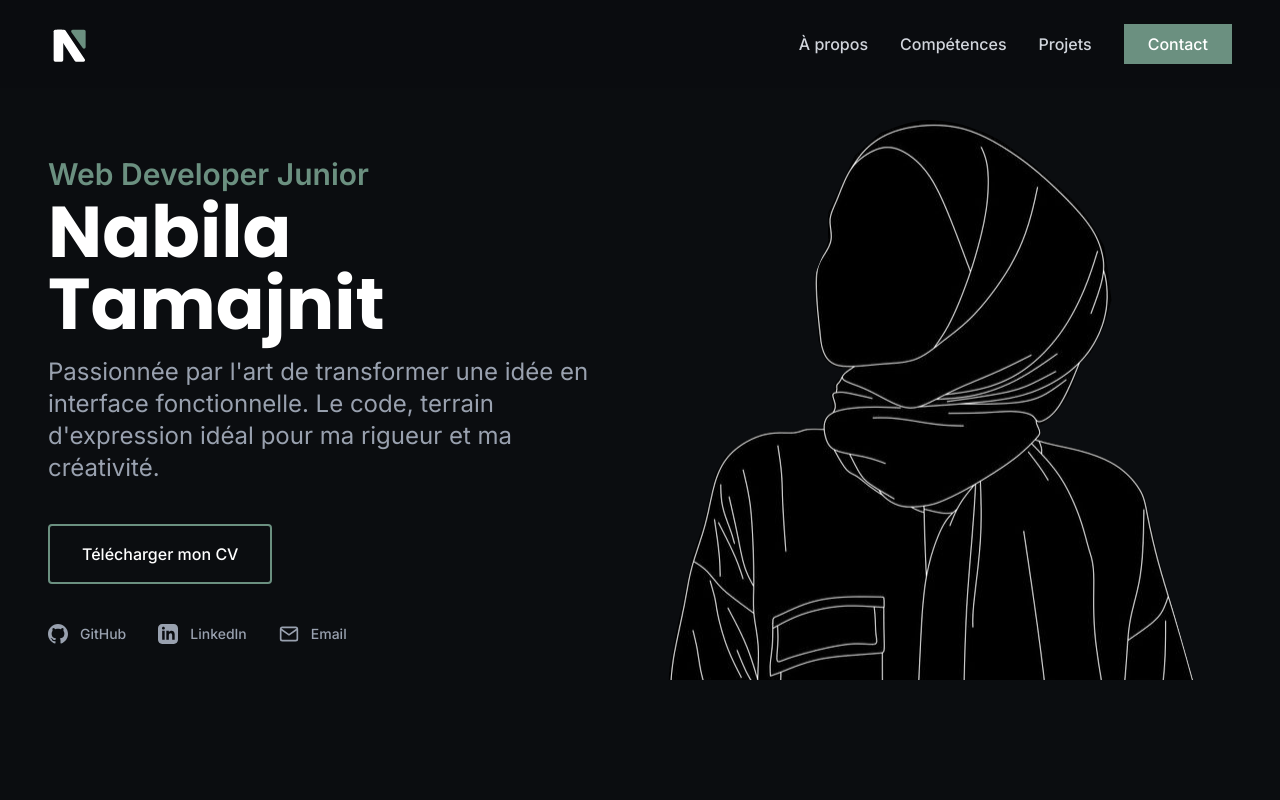
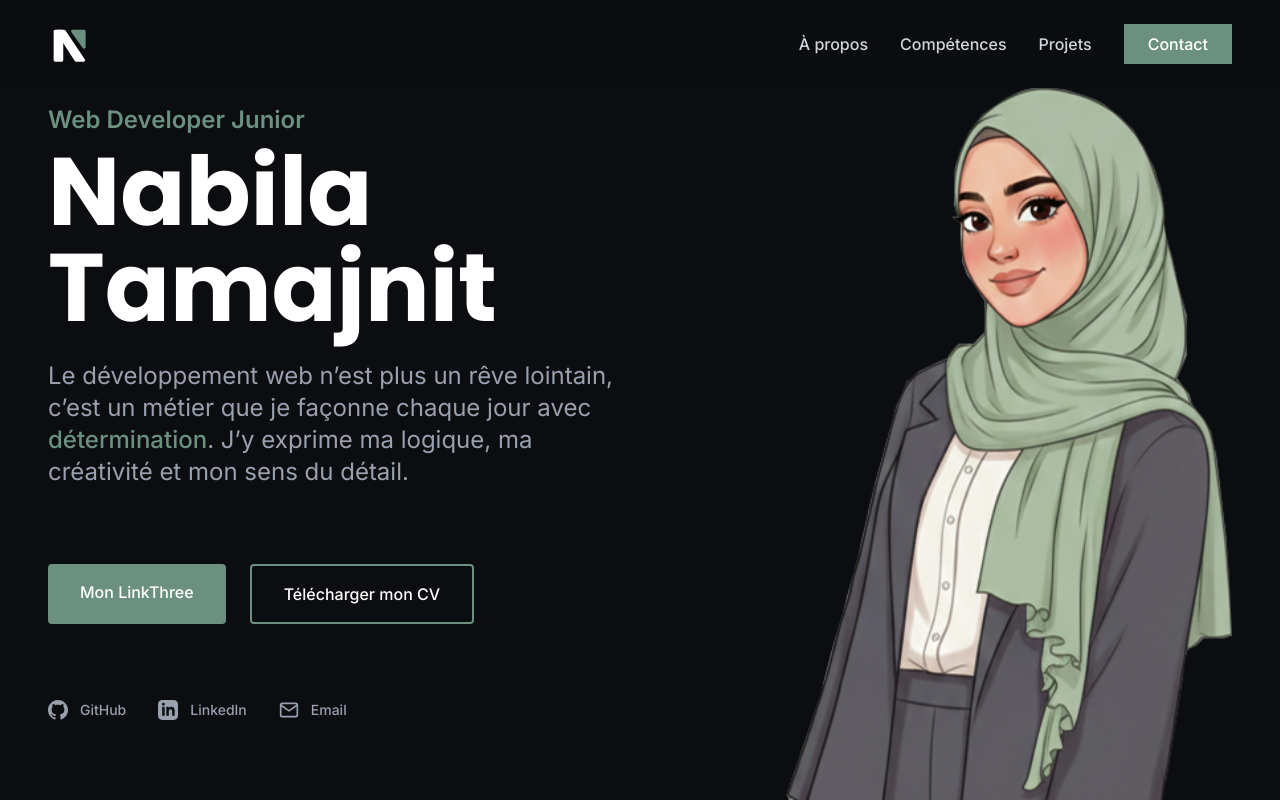
Before and after one commit to nabila-tamajnit/Portfolio, a React (Vite) app: page / in a window 1280 px wide. Built offline with nearby package versions, Linux system fonts and the light colour scheme.

Commit message:
Add and change elements

```diff
--- a/src/components/sections/Hero.jsx
+++ b/src/components/sections/Hero.jsx
@@ -3,43 +3,52 @@ import { SocialLinks } from "../common/SocialLinks";
 export const Hero = () => {
 
     return (
-        <section className="min-h-screen bg-dark-bg flex items-center px-6 lg:px-12" >
+        <section className="min-h-screen bg-dark-bg flex pt-22 px-6 lg:px-12 item" >
 
-            <div className="max-w-7xl mx-auto grid lg:grid-cols-2 gap-12 items-center w-full">
+            <div className="max-w-7xl mx-auto grid lg:grid-cols-2 gap-12 w-full">
 
-                <div className="flex flex-col gap-10">
+                <div className="flex flex-col justify-between gap-10 pt-4 pb-20">
 
                     {/* Titre */}
                     <div className="">
-
-                        <p className="text-3xl text-sage-green font-bold mb-1">
+                        <p className="text-2xl text-sage-green font-bold mb-2">
                             Web Developer Junior
                         </p>
 
-                        <h1 className="text-7xl font-poppins font-bold text-white mb-4">
+                        <h1 className="text-7xl lg:text-8xl font-poppins font-bold text-white mb-6">
                             Nabila Tamajnit
                         </h1>
 
                         <p className="text-2xl text-gray-400 mt-4">
-                            Passionnée par l'art de transformer une idée en interface fonctionnelle. Le code, terrain d'expression idéal pour ma rigueur et ma créativité.
+                            Le développement web n’est plus un rêve lointain, c’est un métier que je façonne chaque jour avec <span className="text-sage-green font-medium">détermination</span>.
+                            J’y exprime ma logique, ma créativité et mon sens du détail.
                         </p>
 
                     </div>
 
                     {/* Boutons */}
-                    <div>
+                    <div className="flex gap-6">
+
                         <a
                             href="#"
-                            className="inline-block px-8 py-4 border-2 border-sage-green rounded text-white font-medium hover:bg-sage-green transition-colors"
+                            className="inline-block px-8 py-4 bg-sage-green rounded text-white font-medium hover:bg-sage-dark transition-colors"
                         >
-                            Télécharger mon CV</a>
+                            Mon LinkThree
+                        </a>
+
+                        <a
+                            href="#"
+                            className="inline-block px-8 py-4 border-2 border-sage-green rounded text-white font-medium hover:bg-sage-white hover:border-sage-white hover:text-black transition-colors"
+                        >
+                            Télécharger mon CV
+                        </a>
                     </div>
 
                     <SocialLinks />
 
                 </div>
 
-                <div className="max-h-140 aspect-square overflow-hidden bg-[url(/assets/profile_picture/profil-provisoire_1.svg)] bg-center-top bg-no-repeat hover:opacity-50 hover:scale-105 ease-linear " >
+                <div className="hidden lg:block h-full overflow-hidden bg-[url(/assets/profile_picture/avatar_profil.png)] bg-top bg-no-repeat bg-cover hover:opacity-90 transition-opacity duration-300" >
                     {/* <img src="/assets/profil_picture/profil-provisoire.jpeg"
                         alt="Nabila Tamajnit"
                         className="w-full h-auto object-cover" /> */}
```
